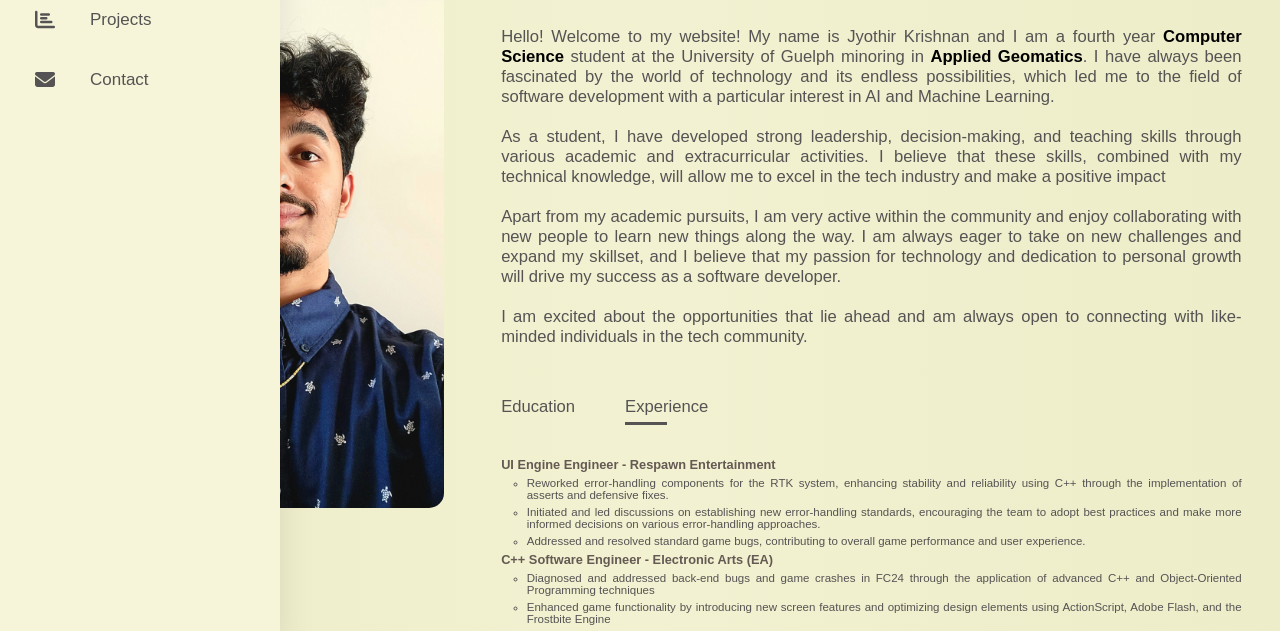
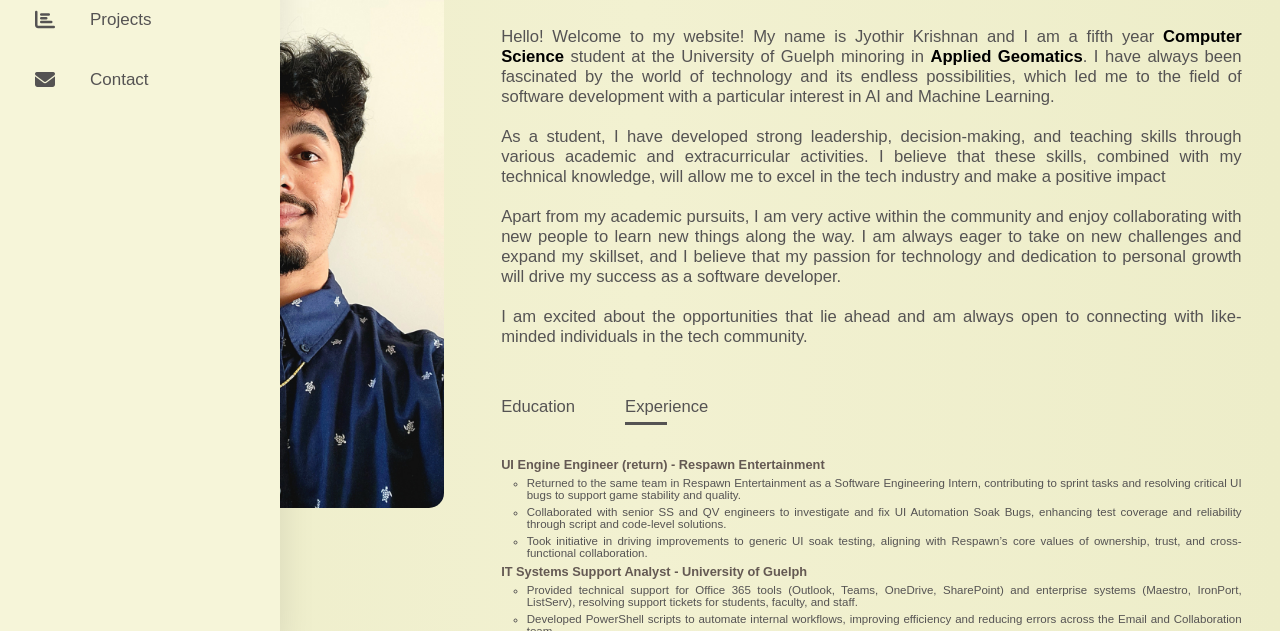
Before and after one commit to jyothir21/Portfolio, a plain HTML site: page pages/home.html in a window 1280 px wide. Both pictures are taken after a click on the element "Experience". Shown: the part 896-1527 px from the top of the page. Drawn offline with Linux system fonts and the light colour scheme.

Commit message:
updated resume and experience for website

```diff
--- a/pages/home.html
+++ b/pages/home.html
@@ -89,7 +89,7 @@
             <h1 class="sub-title">About Me</h1>
             <p class="intro">
               Hello! Welcome to my website! My name is Jyothir Krishnan and I am
-              a fourth year <span id="colour">Computer Science</span> student at
+              a fifth year <span id="colour">Computer Science</span> student at
               the University of Guelph minoring in
               <span id="colour">Applied Geomatics</span>. I have always been
               fascinated by the world of technology and its endless
@@ -141,6 +141,51 @@
             </div>
             <div class="tab-contents" id="experience">
               <ul>
+                <li>
+                  <span
+                    >UI Engine Engineer (return) - Respawn Entertainment</span
+                  >
+                  <ul class="desc">
+                    <li>
+                      Returned to the same team in Respawn Entertainment as a
+                      Software Engineering Intern, contributing to sprint tasks
+                      and resolving critical UI bugs to support game stability
+                      and quality.
+                    </li>
+                    <li>
+                      Collaborated with senior SS and QV engineers to
+                      investigate and fix UI Automation Soak Bugs, enhancing
+                      test coverage and reliability through script and
+                      code-level solutions.
+                    </li>
+                    <li>
+                      Took initiative in driving improvements to generic UI soak
+                      testing, aligning with Respawn’s core values of ownership,
+                      trust, and cross-functional collaboration.
+                    </li>
+                  </ul>
+                </li>
+                <li>
+                  <span>IT Systems Support Analyst - University of Guelph</span>
+                  <ul class="desc">
+                    <li>
+                      Provided technical support for Office 365 tools (Outlook,
+                      Teams, OneDrive, SharePoint) and enterprise systems
+                      (Maestro, IronPort, ListServ), resolving support tickets
+                      for students, faculty, and staff.
+                    </li>
+                    <li>
+                      Developed PowerShell scripts to automate internal
+                      workflows, improving efficiency and reducing errors across
+                      the Email and Collaboration team.
+                    </li>
+                    <li>
+                      Supported hybrid campus events and high-profile meetings,
+                      while creating user documentation and testing new
+                      Microsoft admin features pre-rollout.
+                    </li>
+                  </ul>
+                </li>
                 <li>
                   <span>UI Engine Engineer - Respawn Entertainment</span>
                   <ul class="desc">
```
Also changed, not shown: 1 other file.
